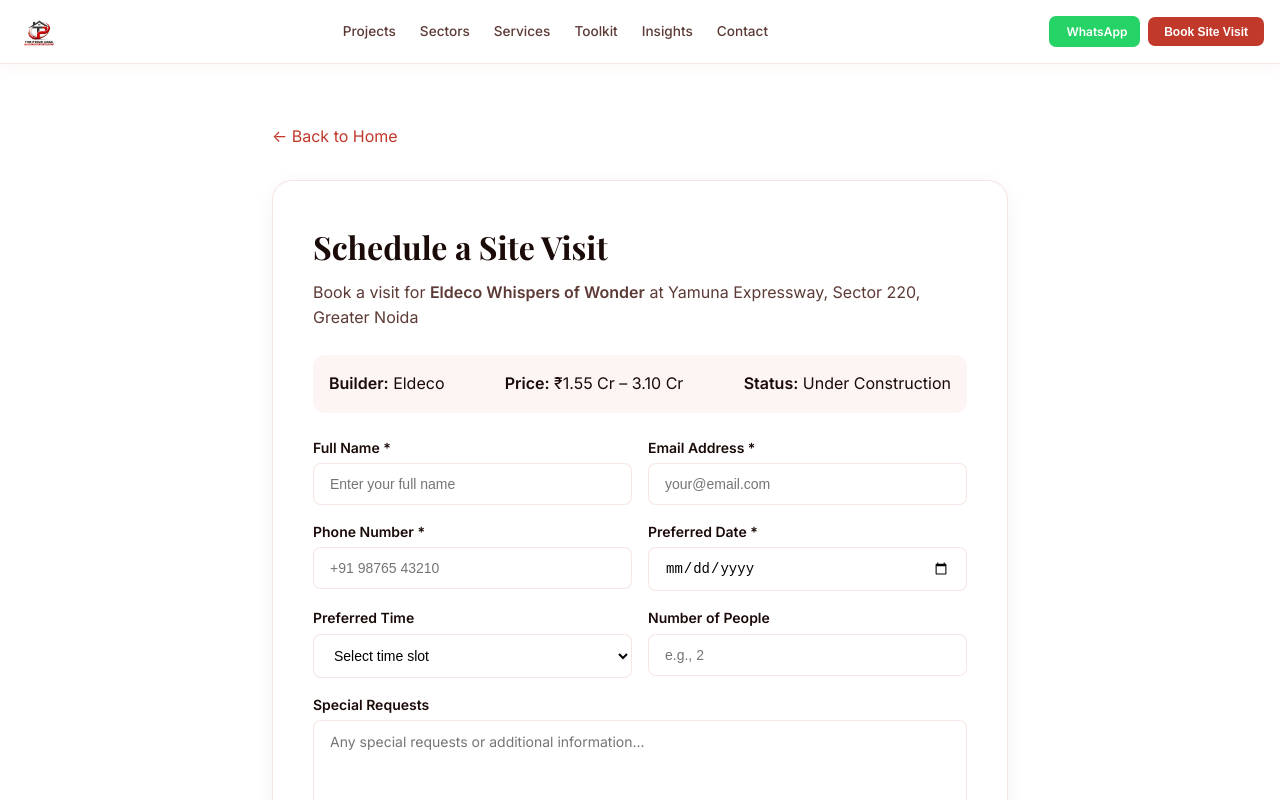
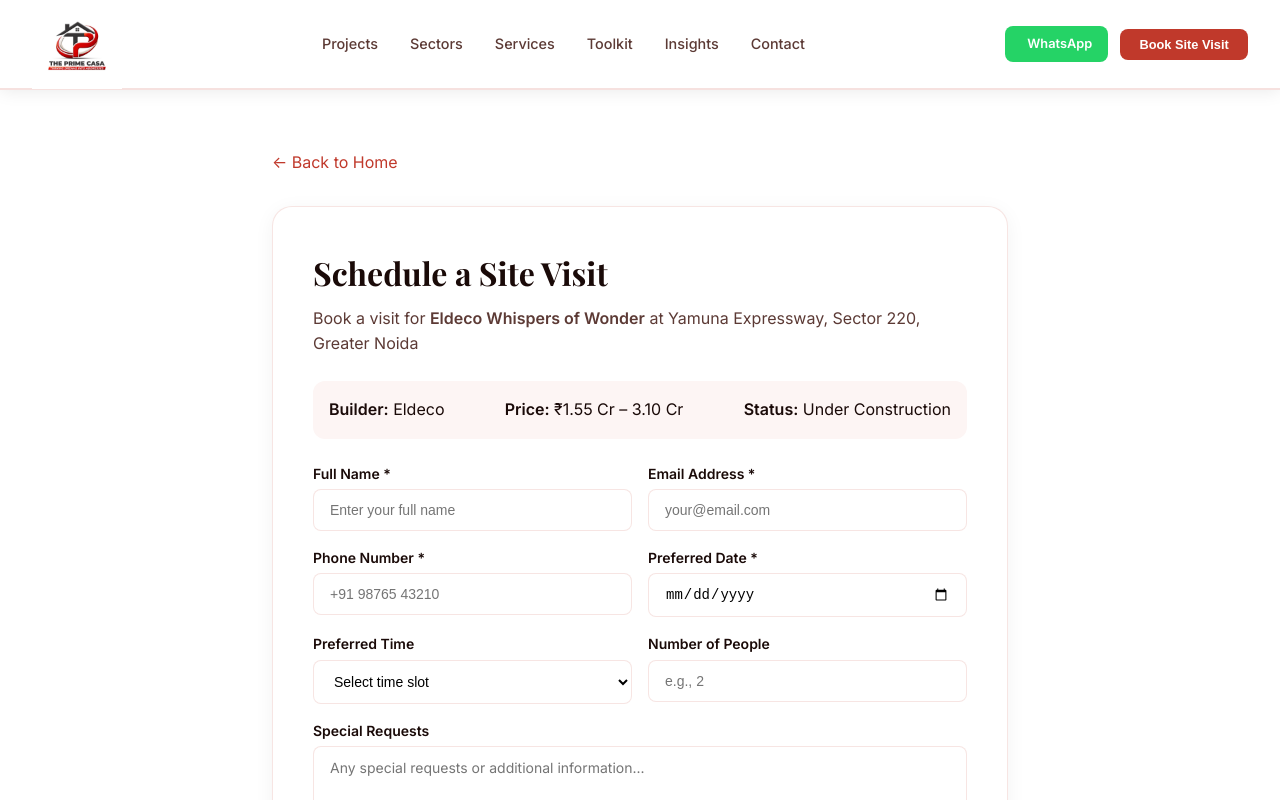
Before and after one commit to itzJishanAhmad-09/Prime_Casa_Frontend, a React (Vite) app: page /schedule/0 in a window 1280 px wide. Shown: the top 800 px of the page. Built offline with nearby package versions, Linux system fonts and the light colour scheme; some icons are missing; a web font is replaced by a local one.

Commit message:
updated src folder footer and navbar

```diff
--- a/src/App.css
+++ b/src/App.css
@@ -113,33 +113,48 @@
 nav {
   display: flex;
   align-items: center;
-  justify-content: space-between;
-  padding: 0 1rem;
-  height: 64px;
-  background: var(--bg);
-  border-bottom: 1px solid var(--border);
+  justify-content: space-between;  /* Changed from space-evenly */
+  padding: 0 2rem;                /* More side padding */
+  height: 90px;                   /* Reduced from 120px - more balanced */
+  background: #ffffff;            /* Solid white for maximum visibility */
+  border-bottom: 2px solid rgba(192, 57, 43, 0.15); /* Red tinted border */
   position: sticky;
   top: 0;
   z-index: 200;
-  box-shadow: 0 1px 14px rgba(192, 57, 43, 0.06);
+  box-shadow: 0 2px 16px rgba(0, 0, 0, 0.08);
+}
+
+/* LOGO - LEFT */
+.nav-logo {
+  display: flex;
+  align-items: center;
+  flex-shrink: 0;  /* Prevents logo from shrinking */
 }
 
 .nav-logo img {
-  height: 38px;
+  height: 52px;     /* Increased from 38px - much more visible */
   width: auto;
-}
-
+  display: block;
+}
+
+/* NAV LINKS - CENTER (optional) or LEFT */
 .nav-links {
   display: flex;
-  gap: 1.5rem;
-}
+  gap: 2rem;         /* Increased from 1.5rem for breathing room */
+  align-items: center;
+  margin: 0 1rem;
+}
+
 .nav-links a {
-  font-size: 0.85rem;
+  font-size: 0.9rem;  /* Slightly larger */
   font-weight: 500;
   color: var(--txt2);
-  transition: color var(--transition);
+  text-decoration: none;
+  transition: color 0.2s;
   position: relative;
-}
+  white-space: nowrap; /* Prevents text from wrapping */
+}
+
 .nav-links a::after {
   content: '';
   position: absolute;
@@ -148,51 +163,67 @@
   width: 0;
   height: 2px;
   background: var(--red);
-  transition: width var(--transition);
-}
+  transition: width 0.2s;
+}
+
 .nav-links a:hover,
 .nav-links a.active {
   color: var(--red);
 }
+
 .nav-links a:hover::after,
 .nav-links a.active::after {
   width: 100%;
 }
 
+/* RIGHT SIDE - WhatsApp & CTA Buttons */
 .nav-right {
   display: flex;
-  gap: 0.5rem;
-  align-items: center;
-}
+  gap: 0.75rem;
+  align-items: center;
+  flex-shrink: 0;  /* Prevents buttons from wrapping */
+}
+
 .nav-wa {
   display: flex;
   align-items: center;
-  gap: 0.3rem;
+  gap: 0.4rem;
   background: #25D366;
   color: #fff;
   border: none;
-  border-radius: 7px;
-  padding: 0.4rem 0.8rem;
-  font-size: 0.75rem;
+  border-radius: 8px;
+  padding: 0.5rem 1rem;
+  font-size: 0.8rem;
   font-weight: 600;
   cursor: pointer;
   text-decoration: none;
-}
+  transition: transform 0.2s, box-shadow 0.2s;
+}
+
+.nav-wa:hover {
+  transform: scale(1.04);
+  box-shadow: 0 2px 12px rgba(37, 211, 102, 0.4);
+}
+
 .nav-cta {
   background: var(--red);
   color: #fff;
   border: none;
-  border-radius: 7px;
-  padding: 0.45rem 1rem;
-  font-size: 0.75rem;
-  font-weight: 600;
-  cursor: pointer;
-  transition: background var(--transition);
-}
+  border-radius: 8px;
+  padding: 0.5rem 1.2rem;
+  font-size: 0.8rem;
+  font-weight: 600;
+  cursor: pointer;
+  transition: background 0.2s, transform 0.2s;
+  white-space: nowrap;
+}
+
 .nav-cta:hover {
   background: var(--red-d);
-}
-
+  transform: scale(1.04);
+}
+
+/* HAMBURGER MENU (Mobile) */
 .hamburger {
   display: none;
   background: none;
@@ -202,6 +233,7 @@
   cursor: pointer;
   padding: 0.25rem;
 }
+
 
 /* ---------- Hero ---------- */
 .hero {
--- a/src/components/Footer.jsx
+++ b/src/components/Footer.jsx
@@ -22,7 +22,7 @@
           <img
           src="/primecasa.jpg"
           alt="The Prime Casa"
-          style={{ height: '46px', width: 'auto' }}
+          style={{ height: '90px', width: 'auto' }}
         />
           <p>
             Trusted property dealer across all Noida sectors. RERA registered.
@@ -88,7 +88,7 @@
             <i className="ti ti-phone" style={{ fontSize: '13px' }}></i> +91 8130504006
           </a>
           <a href="mailto:theprimecasa@gmail.com">
-            <i className="ti ti-mail" style={{ fontSize: '13px' }}></i> theprimecasa@gmail.com
+            <i className="ti ti-mail" style={{ fontSize: '13px' }}></i> hr@primecasagmail.com
           </a>
           <a href="#" onClick={() => scrollTo('contact')}>
             <i className="ti ti-map-pin" style={{ fontSize: '13px' }}></i> Noida, Uttar Pradesh
@@ -98,7 +98,7 @@
       </div>
 
       <div className="footer-bottom">
-        © 2026 The Prime Casa. RERA Registered. All property rates are indicative as of June 2026.
+        © 2026 The Prime Casa Reality pvt. Ltd. RERA Registered. All property rates are indicative as of June 2026.
         Always verify with the relevant authority before any purchase decision.
         &nbsp;|&nbsp;
         <a href="#" style={{ color: 'var(--txt3)' }}>Terms</a>
--- a/src/components/Navbar.jsx
+++ b/src/components/Navbar.jsx
@@ -26,7 +26,7 @@
           <img
           src="/primecasa.jpg"
           alt="The Prime Casa"
-          style={{ height: '46px', width: 'auto' }}
+          style={{ height: '90px', width: 'auto' }}
         />
         </Link>
       </div>
```
